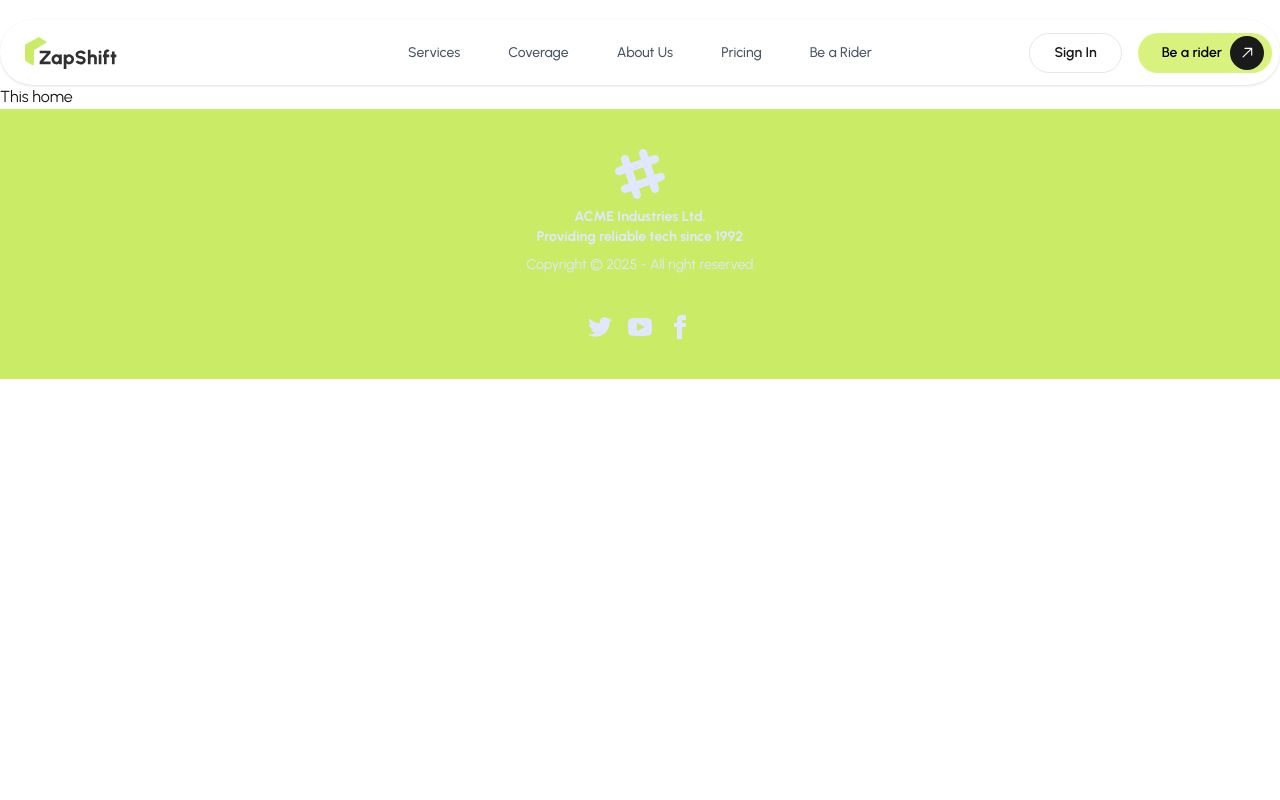
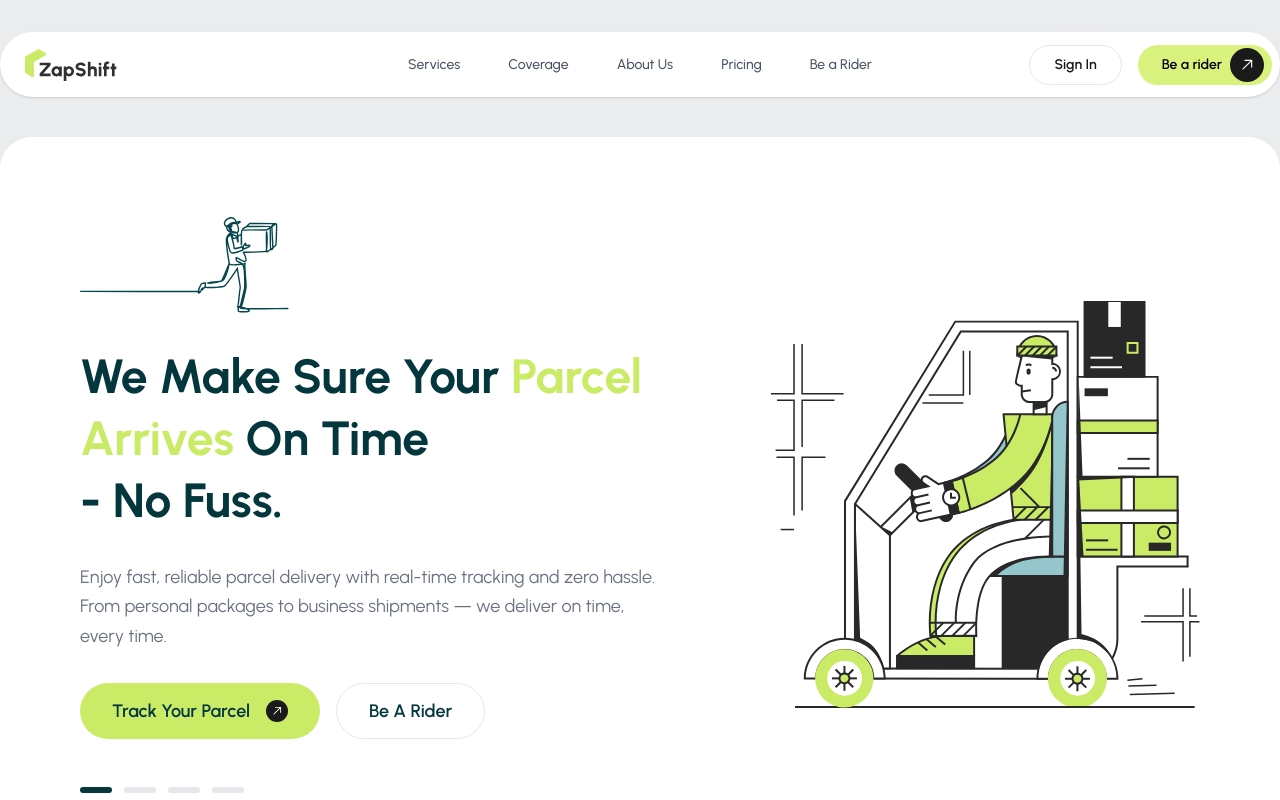
Before and after one commit to alamin-islam0/zapshift-client, a React (Vite) app: page / in a window 1280 px wide. Shown: the top 800 px of the page. Built offline with nearby package versions, Linux system fonts and the light colour scheme.

Commit message:
banner section added

```diff
--- /dev/null
+++ b/src/components/HomeComponents/HeroSection.jsx
@@ -0,0 +1,59 @@
+import React from 'react';
+import HeroIcon from '../../assets/hero-icon.svg';
+import HeroBanner from '../../assets/hero-banner.svg';
+import { GoArrowUpRight } from "react-icons/go";
+
+const HeroSection = () => {
+    return (
+        <div className="container mx-auto p-20 lg:py-20 bg-white rounded-4xl mt-10">
+            <div className="flex gap-12 items-center">
+                {/* Left Column */}
+                <div className="space-y-8 w-[60%]">
+                    {/* Hero Icon */}
+                    <div>
+                        <img src={HeroIcon} alt="Delivery Icon" className="h-24" />
+                    </div>
+
+                    {/* Headline */}
+                    <h1 className="text-5xl lg:text-5xl font-bold text-[#03373d] leading-[62px]">
+                        We Make Sure Your <span className="text-[#caeb66]">Parcel Arrives</span> On Time <br/>
+                        - No Fuss.
+                    </h1>
+
+                    {/* Subheadline */}
+                    <p className="text-gray-500 text-lg max-w-xl leading-relaxed">
+                        Enjoy fast, reliable parcel delivery with real-time tracking and zero hassle. From personal packages to business shipments — we deliver on time, every time.
+                    </p>
+
+                    {/* Buttons */}
+                    <div className="flex flex-wrap gap-4">
+                        <button className="btn bg-[#caeb66] hover:bg-[#b8d955] text-[#03373d] border-none rounded-full px-8 h-14 text-lg font-semibold flex items-center gap-2">
+                            Track Your Parcel
+                            <span className="bg-[#1A1A1A] text-white p-1 rounded-full ml-2">
+                                <GoArrowUpRight className="text-sm" />
+                            </span>
+                        </button>
+                        <button className="btn btn-outline border-gray-200 hover:bg-gray-50 hover:border-gray-300 text-[#03373d] rounded-full px-8 h-14 text-lg font-semibold">
+                            Be A Rider
+                        </button>
+                    </div>
+
+                    {/* Pagination Dots */}
+                    <div className="flex gap-3 mt-12">
+                        <div className="h-1.5 w-8 bg-[#03373d] rounded-full"></div>
+                        <div className="h-1.5 w-8 bg-gray-200 rounded-full"></div>
+                        <div className="h-1.5 w-8 bg-gray-200 rounded-full"></div>
+                        <div className="h-1.5 w-8 bg-gray-200 rounded-full"></div>
+                    </div>
+                </div>
+
+                {/* Right Column */}
+                <div className="flex justify-center lg:justify-end w-[40%]">
+                    <img src={HeroBanner} alt="Delivery Service" className="w-[100%] max-w-2xl" />
+                </div>
+            </div>
+        </div>
+    );
+};
+
+export default HeroSection;
--- a/src/index.css
+++ b/src/index.css
@@ -12,6 +12,10 @@
   --color-secondary: #03373d;
   --color-text: #606060;
   --color-accent: #caeb66;
+}
+
+body{
+  background: #ebeced;
 }
 
 /* Normal button */
--- a/src/pages/home/Home.jsx
+++ b/src/pages/home/Home.jsx
@@ -1,9 +1,10 @@
 import React from 'react';
+import HeroSection from '../../components/HomeComponents/HeroSection';
 
 const Home = () => {
     return (
         <div>
-            <h2>This home</h2>
+            <HeroSection/>
         </div>
     );
 };
--- a/src/pages/shared/header/Header.jsx
+++ b/src/pages/shared/header/Header.jsx
@@ -1,18 +1,31 @@
 import React from "react";
-import Logo from "../../../assets/logo.svg"
+import Logo from "../../../assets/logo.svg";
 import { NavLink } from "react-router";
 import { GoArrowUpRight } from "react-icons/go";
 
 const Header = () => {
-    const links = <>
-        <li><NavLink to="/services">Services</NavLink></li>
-        <li><NavLink to="/coverage">Coverage</NavLink></li>
-        <li><NavLink to="/about-us">About Us</NavLink></li>
-        <li><NavLink to="/pricing">Pricing</NavLink></li>
-        <li><NavLink to="/be-a-rider">Be a Rider</NavLink></li>
+  const links = (
+    <>
+      <li>
+        <NavLink to="/services">Services</NavLink>
+      </li>
+      <li>
+        <NavLink to="/coverage">Coverage</NavLink>
+      </li>
+      <li>
+        <NavLink to="/about-us">About Us</NavLink>
+      </li>
+      <li>
+        <NavLink to="/pricing">Pricing</NavLink>
+      </li>
+      <li>
+        <NavLink to="/be-a-rider">Be a Rider</NavLink>
+      </li>
     </>
+  );
   return (
-    <div className="navbar bg-base-100 shadow-sm container mx-auto rounded-full mt-5">
+    <div className="pt-8">
+      <div className="navbar bg-base-100 shadow-sm container mx-auto rounded-full">
         <div className="navbar-start">
           <div className="dropdown">
             <div tabIndex={0} role="button" className="btn btn-ghost lg:hidden">
@@ -39,7 +52,9 @@ const Header = () => {
               {links}
             </ul>
           </div>
-        <a className="btn btn-ghost text-xl"><img src={Logo} alt="logo" className="h-8" /></a>
+          <a className="btn btn-ghost text-xl">
+            <img src={Logo} alt="logo" className="h-8" />
+          </a>
         </div>
         <div className="navbar-center hidden lg:flex">
           <ul className="menu menu-horizontal px-1 gap-6 font-medium text-gray-600">
@@ -47,7 +62,9 @@ const Header = () => {
           </ul>
         </div>
         <div className="navbar-end gap-4">
-        <a className="btn btn-ghost border border-gray-200 rounded-full px-6 hover:bg-gray-50">Sign In</a>
+          <a className="btn btn-ghost border border-gray-200 rounded-full px-6 hover:bg-gray-50">
+            Sign In
+          </a>
           <a className="btn bg-[#D9F27E] hover:bg-[#cce865] text-black rounded-full px-2 pl-6 flex items-center gap-2 border-none">
             Be a rider
             <span className="bg-[#1A1A1A] text-white p-2 rounded-full">
@@ -56,6 +73,7 @@ const Header = () => {
           </a>
         </div>
       </div>
+    </div>
   );
 };
 
```
Lines whose indentation alone changed are shown as unchanged.
